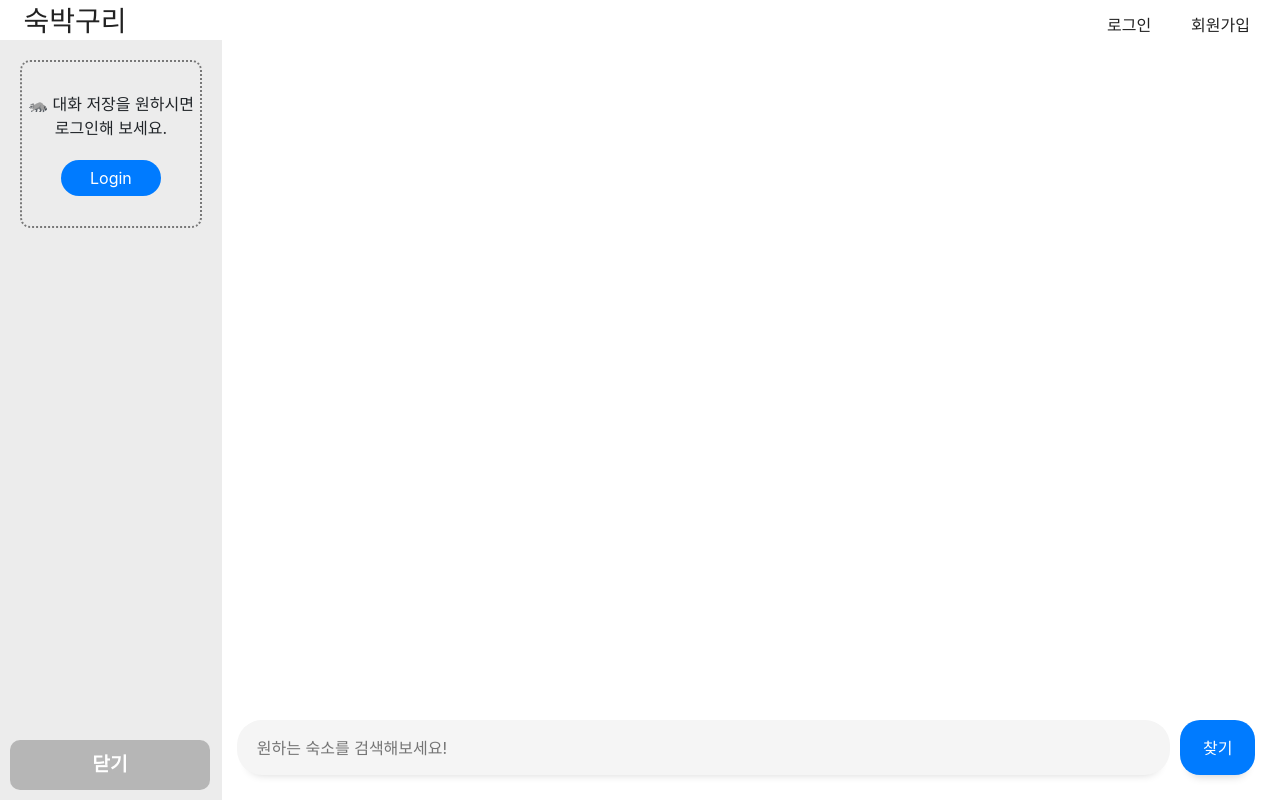
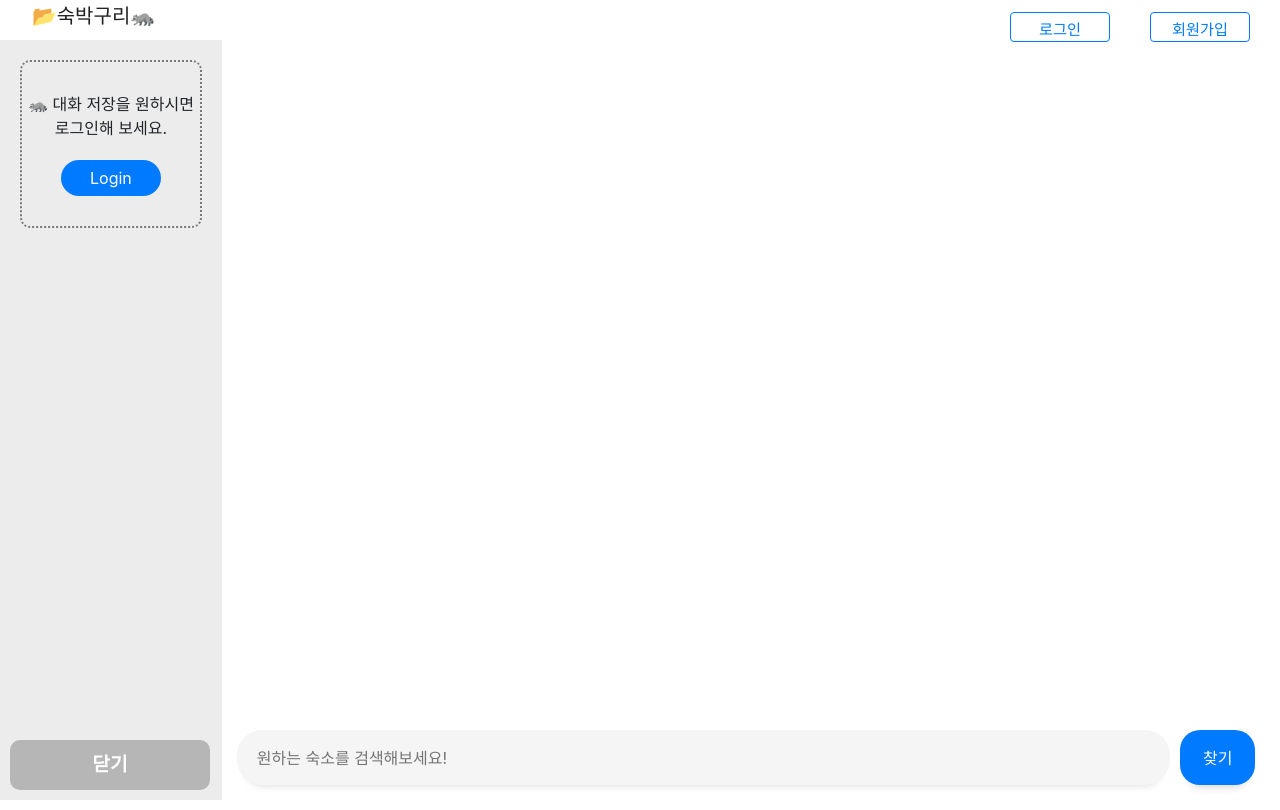
Before and after one commit to SKNETWORKS-FAMILY-AICAMP/SKN07-4th-1Team, a Django app: page / in a window 1280 px wide. Run offline with Django 4.2, Linux system fonts and the light colour scheme; parts of the project's set-up code (start-up, migrations or seed data) failed here and were passed over; some libraries are stand-ins or nearby versions.

Commit message:
css 수조ㅓㅇ

```diff
--- a/project4/views/base_views.py
+++ b/project4/views/base_views.py
@@ -83,7 +83,8 @@ def get_answer_from_db(user_query, chat_history):
     messages.append(HumanMessage(content=f"사용자 질문: {user_query}\n\n   \
     참고할 정보:\n{context}\n\n이 정보를 기반으로 정확하게 답변해 주세요.  \
     {user_query}의 요구사항과 {context}\n\n의 정보가 일치하지 않으면 제외하고 답변해 주세요. \
-    {context}에 이미지 링크가 있으면, 첫 번째 이미지만 크기를 50% 비율로 변경해 출력해주세요."))
+    {context}에 이미지 링크가 있으면, 첫 번째 이미지만 크기를 50% 비율로 변경해 출력해주세요. \
+        답변할 정보 외에 불필요한 설명은 제외해주세요."))
 
     response = llm(messages)
     return response.content
--- a/static/style.css
+++ b/static/style.css
@@ -65,6 +65,7 @@
     min-width: 800px;
     width: 100%;
     height: 100%;
+    margin-top: 20px;
 }
 
 .main_chat .box-wrap{
@@ -90,9 +91,8 @@
     width: 100%;
     display: flex;
     flex-direction: row;
-    align-items: top;
     justify-content: center;
-    margin: 0 0 25px 0;
+    margin: 10px 0 25px 0;
 }
 
 .chat_input input{
@@ -125,19 +125,30 @@
 }
 
 .bubble-q .bubble{
-    padding: 15px;
-    width: fit-content;
-    height: fit-content;
     background-color: rgb(201, 223, 255);
     float: right;
     position: relative;
 }
 
 .bubble-a .bubble{
-    padding: 15px;
+    background-color: rgb(222, 214, 250);
+}
+
+.bubble{
+    display: flex;
+    flex-direction: column;
+    padding: 15px 18px;
     width: fit-content;
     height: fit-content;
-    background-color: rgb(222, 214, 250);
+}
+
+.bubble ul, .bubble ol{
+    margin-left: 20px;
+}
+
+.bubble li::marker{
+    list-style-type: "✔️";
+    margin-left: 20px;
 }
 
 .bubble img {
@@ -162,7 +173,9 @@ html,body{
 }
 #logo{
     display: flex;
-    width: 150px; height: 100%;
+    width: 187px; height: 100%;
+    justify-content: center;
+    align-items: center;
 }
 #logo>h3{
     width: 100%; height: 100%;
@@ -264,3 +277,9 @@ html,body{
 a.nocolor{
     color: #222;
 }
+
+.btn-nav{
+    width: 100px;
+    height: 30px;
+    font-size: 0.95rem;
+}
--- a/templates/base.html
+++ b/templates/base.html
@@ -13,7 +13,7 @@
     <!-- DOMPurify 라이브러리 -->
     <script src="https://cdn.jsdelivr.net/npm/dompurify/dist/purify.min.js"></script>
 
-    <title>SK AI 7</title>
+    <title>📂숙박구리🦝</title>
 </head>
 <body>
     <div id="out_box">
--- a/templates/navbar.html
+++ b/templates/navbar.html
@@ -1,13 +1,13 @@
 <div id="top_box">
     <div id="logo" class="in_top">
-        <h3><a class="nocolor" href="{% url 'project4:index' %}">숙박구리</a></h3>
+        <h5><a class="nocolor" href="{% url 'project4:index' %}">📂숙박구리🦝</a></h5>
     </div>
     <div id="use_info" class="in_top">
         {% if user.is_authenticated %}
-            <p><a class="nocolor" href="{% url 'common:logout' %}">로그아웃</a></p>
+            <p><a class="btn btn-outline-primary btn-nav" href="{% url 'common:logout' %}">로그아웃</a></p>
         {%  else %}
-            <p><a class="nocolor" href="{% url 'common:login' %}">로그인</a></p>
-            <p><a class="nocolor" href="{% url 'common:signup' %}">회원가입</a></p>
+            <p><a class="btn btn-outline-primary btn-nav" href="{% url 'common:login' %}">로그인</a></p>
+            <p><a class="btn btn-outline-primary btn-nav" href="{% url 'common:signup' %}">회원가입</a></p>
         {% endif %}
     </div>
 </div>
```
Also changed, not shown: requirements.txt (added, +32 -0 lines).
